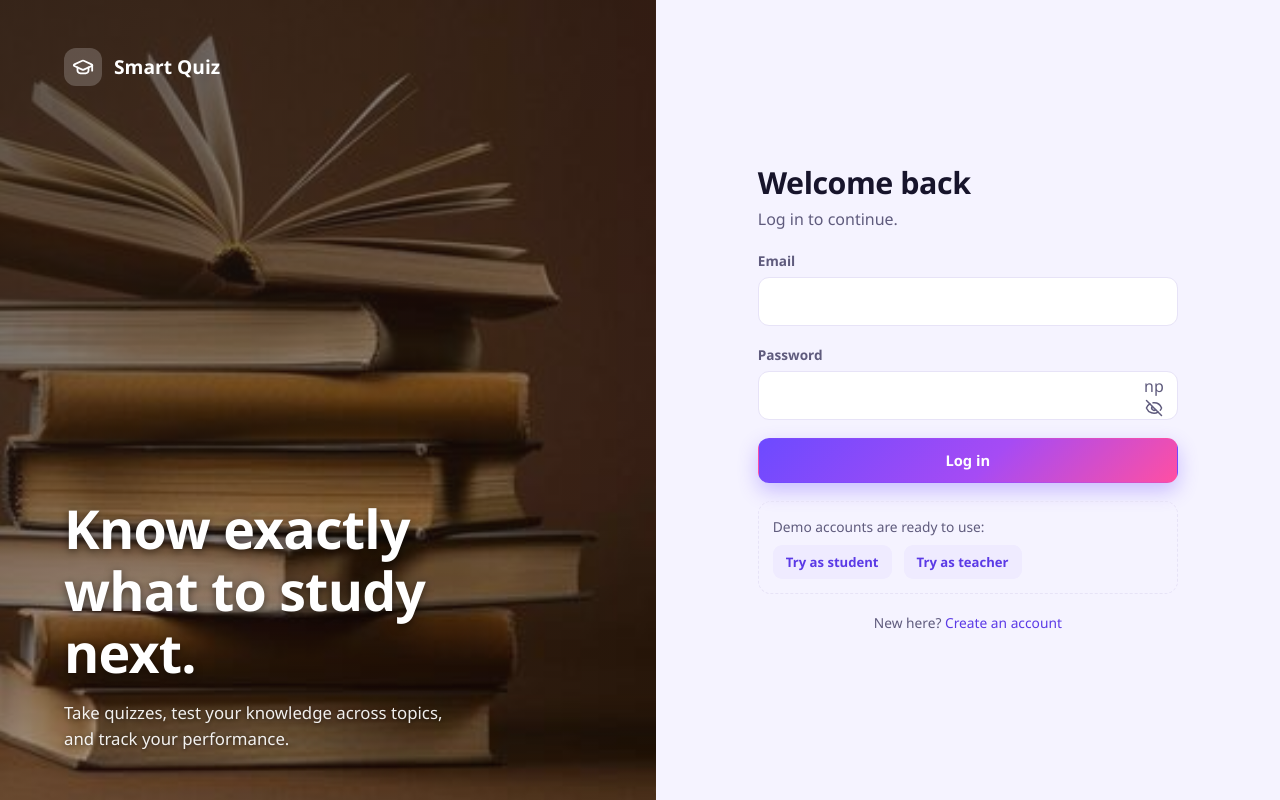
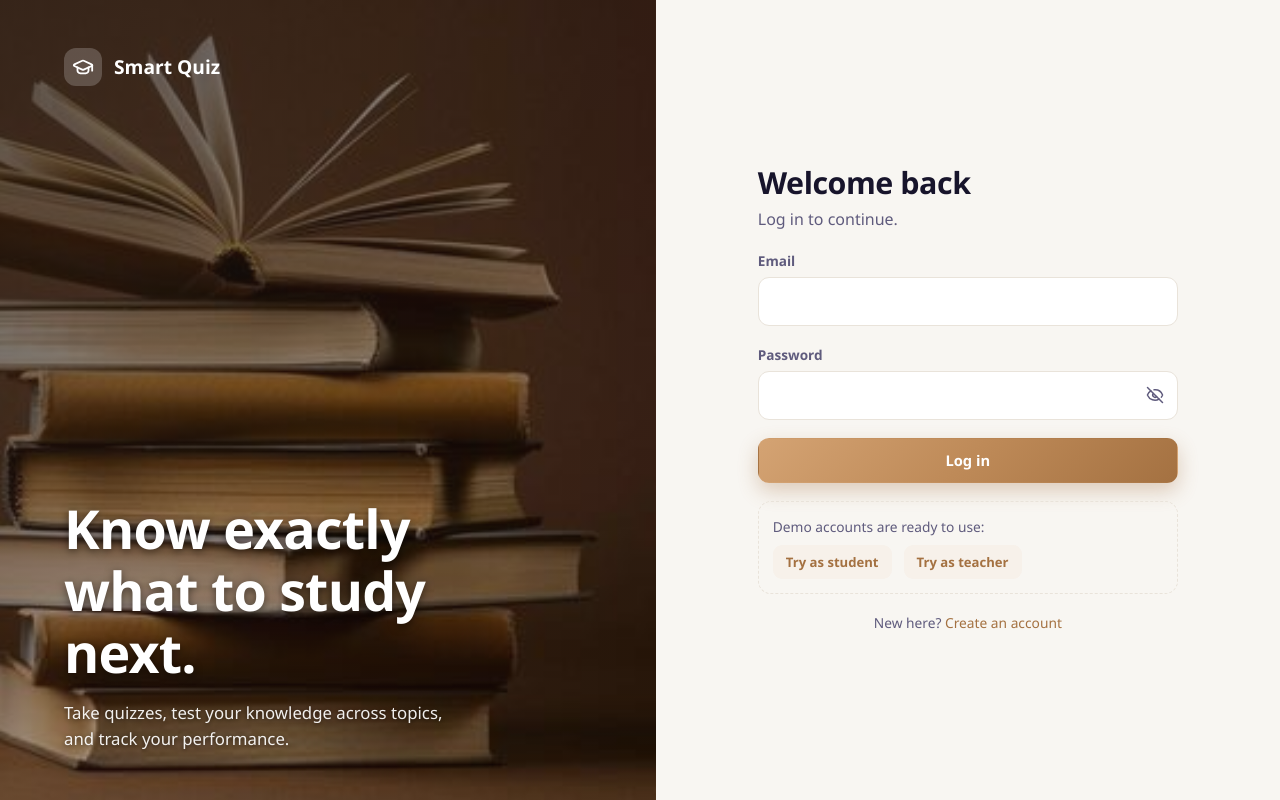
Before and after one commit to malikhussainali467-arch/SMART_QUIZ-MANAGEMENT-SYSTEM-AND-PERFORMANCE-ANALYZER, a React (Vite) app in the folder client/: page /login in a window 1280 px wide. Built offline with nearby package versions, Linux system fonts and the light colour scheme.

Commit message:
Remove np label and update button to light brown gradient

```diff
--- a/client/src/pages/auth/AuthPage.jsx
+++ b/client/src/pages/auth/AuthPage.jsx
@@ -105,7 +105,7 @@ export default function AuthPage({ mode }) {
                 onClick={() => setShowPassword((prev) => !prev)}
                 aria-label={showPassword ? 'Hide password' : 'Show password'}
               >
-               np {showPassword ? <Eye size={18} /> : <EyeOff size={18} />}
+                {showPassword ? <Eye size={18} /> : <EyeOff size={18} />}
               </button>
             </div>
           </div>
--- a/client/src/styles/components.css
+++ b/client/src/styles/components.css
@@ -11,8 +11,8 @@
 }
 .btn:active { transform: scale(0.96); }
 .btn[disabled] { opacity: 0.5; cursor: not-allowed; transform: none; }
-.btn-primary { background: var(--brand); color: #fff; box-shadow: 0 8px 20px rgba(109, 74, 255, 0.32); }
-.btn-primary:hover:not([disabled]) { box-shadow: 0 10px 26px rgba(166, 75, 244, 0.45); transform: translateY(-1px); }
+.btn-primary { background: var(--brand); color: #fff; box-shadow: 0 8px 20px rgba(164, 113, 65, 0.32); }
+.btn-primary:hover:not([disabled]) { box-shadow: 0 10px 26px rgba(164, 113, 65, 0.45); transform: translateY(-1px); }
 .btn-soft { background: var(--accent-bg); color: var(--accent); }
 .btn-soft:hover:not([disabled]) { background: color-mix(in srgb, var(--accent) 18%, var(--accent-bg)); }
 .btn-ghost { background: var(--surface); border-color: var(--line); color: var(--ink); }
--- a/client/src/styles/layout.css
+++ b/client/src/styles/layout.css
@@ -7,7 +7,7 @@
   padding: 22px 14px; background: var(--surface); border-right: 1px solid var(--line); z-index: 40;
 }
 .brand { display: flex; align-items: center; gap: 12px; padding: 4px 10px 22px; font-family: var(--font-display); font-weight: 700; font-size: 1.2rem; }
-.brand-mark { display: grid; place-items: center; width: 38px; height: 38px; border-radius: 12px; background: var(--brand); color: #fff; box-shadow: 0 8px 18px rgba(109, 74, 255, 0.35); }
+.brand-mark { display: grid; place-items: center; width: 38px; height: 38px; border-radius: 12px; background: var(--brand); color: #fff; box-shadow: 0 8px 18px rgba(164, 113, 65, 0.35); }
 .nav { display: grid; gap: 4px; }
 .nav-link { position: relative; display: flex; align-items: center; gap: 12px; padding: 11px 14px; border-radius: 11px; color: var(--ink-soft); font-weight: 500; transition: background 0.2s, color 0.2s; }
 .nav-link:hover { background: var(--surface-2); color: var(--ink); }
--- a/client/src/styles/theme.css
+++ b/client/src/styles/theme.css
@@ -6,16 +6,16 @@
   --font-display: 'Bricolage Grotesque Variable', 'Segoe UI', system-ui, sans-serif;
   --font-body: 'DM Sans Variable', 'Segoe UI', system-ui, sans-serif;
 
-  --brand: linear-gradient(135deg, #6d4aff 0%, #a64bf4 55%, #ff4fa3 100%);
-  --canvas: #f5f3ff;
+  --brand: linear-gradient(135deg, #d4a373 0%, #be8a58 50%, #a47141 100%);
+  --canvas: #f8f6f2;
   --surface: #ffffff;
-  --surface-2: #faf9ff;
-  --line: #e7e3f7;
+  --surface-2: #faf8f5;
+  --line: #e9e3da;
   --ink: #17142b;
   --ink-soft: #5f5b7d;
   --ink-faint: #9b97b8;
-  --accent: #5b3ae6;
-  --accent-bg: #efebff;
+  --accent: #a47141;
+  --accent-bg: #f7f1ea;
 
   --good: #0f9c73;
   --good-bg: #e0f5ee;
```
Also changed, not shown: 4 other files (tests, documents, lock files or other folders).
